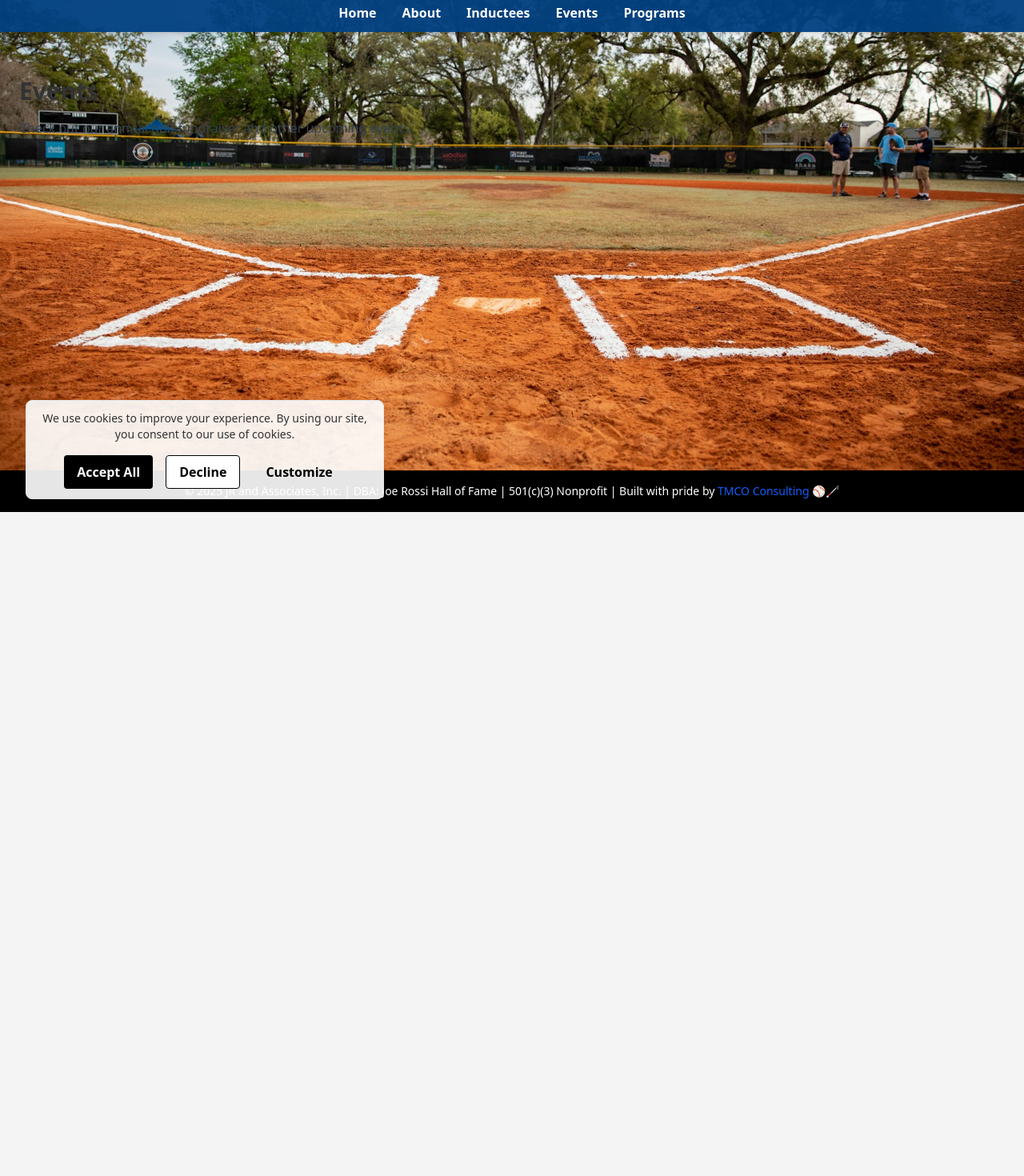
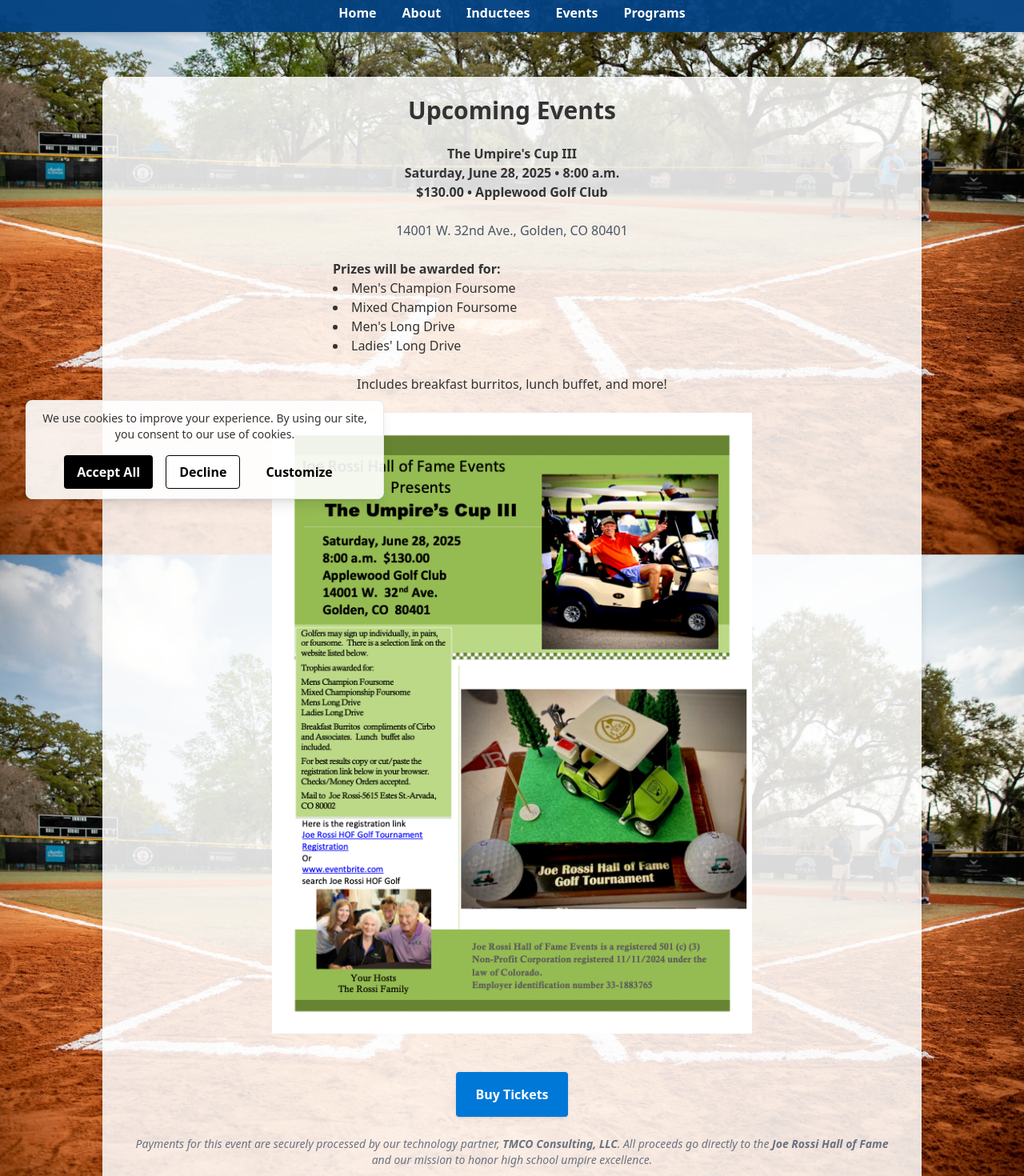
Before and after one commit to JR-and-Associates-Inc/jrhof-webapp, a Next.js app: page /events in a window 1280 px wide. Shown: the part 160-1630 px from the top of the page at 80% size. Before the commit the page ends 800 px from the top, so only its background shows below. Built offline with nearby package versions, Linux system fonts and the light colour scheme; a web font is replaced by a local one.

Commit message:
Added stripe payment

```diff
--- a/package.json
+++ b/package.json
@@ -14,6 +14,7 @@
     "@microsoft/clarity": "^1.0.0",
     "@react-pdf-viewer/core": "^3.12.0",
     "@react-pdf-viewer/default-layout": "^3.12.0",
+    "@stripe/stripe-js": "^7.3.0",
     "cookieconsent": "^3.1.1",
     "gray-matter": "^4.0.3",
     "next": "^15.3.1",
@@ -26,6 +27,7 @@
     "react-pdf": "^9.2.1",
     "rehype-raw": "^7.0.0",
     "remark-gfm": "^4.0.1",
+    "stripe": "^18.1.0",
     "xlsx": "^0.18.5"
   },
   "devDependencies": {
--- /dev/null
+++ b/src/app/api/create-checkout-session/route.ts
@@ -0,0 +1,28 @@
+import Stripe from 'stripe';
+
+const stripe = new Stripe(process.env.STRIPE_SECRET_KEY!, {
+  apiVersion: '2025-04-30.basil',
+});
+
+export async function POST(req: Request) {
+  try {
+    const origin = req.headers.get('origin') || 'http://localhost:3000';
+
+    const session = await stripe.checkout.sessions.create({
+      line_items: [{
+        price: 'price_1RMqCGFbxi1DNGUmNumQPyJl',
+        quantity: 1,
+      }],
+      mode: 'payment',
+      success_url: `${origin}/success`,
+      cancel_url: `${origin}/events`,
+    });
+
+    return Response.json({ url: session.url });
+  } catch (err: unknown) {
+    const errorMessage = err instanceof Error ? err.message : 'Unknown error';
+    return new Response(JSON.stringify({ error: errorMessage }), {
+      status: 500,
+    });
+  }
+}
--- a/src/app/events/page.tsx
+++ b/src/app/events/page.tsx
@@ -1,10 +1,73 @@
+'use client';
+import Head from 'next/head';
+import Image from 'next/image';
+import { useState } from 'react';
+
 export default function EventsPage() {
-    return (
-      <main className="p-6">
-        <h1 className="text-3xl font-semibold mb-4">Events</h1>
-        <p className="text-gray-700">
-          Check out our annual golf fundraiser and other upcoming events.
-        </p>
+  const handleBuyClick = async () => {
+    const res = await fetch('/api/create-checkout-session', {
+      method: 'POST',
+      headers: { 'Content-Type': 'application/json' },
+      body: JSON.stringify({ priceId: 'price_golfTicket', quantity: 1 }),
+    });
+    const data = await res.json();
+    if (data.url) {
+      window.location.href = data.url;
+    } else {
+      console.error('No URL returned from Stripe');
+    }
+  };
+
+  return (
+    <>
+      <Head>
+        <script async src="https://js.stripe.com/v3/buy-button.js"></script>
+      </Head>
+      <main className="w-full max-w-screen-lg mx-auto my-6 px-4 sm:px-6 lg:px-8 py-6 bg-white/85 rounded-[12px] shadow-[0_4px_12px_rgba(0,0,0,0.1)]">
+        <section id="events" className="text-center space-y-6">
+          <h2 className="text-3xl font-semibold">Upcoming Events</h2>
+          <p className="mt-4 font-bold">
+            The Umpire&#39;s Cup III<br />
+            Saturday, June 28, 2025 • 8:00 a.m.<br />
+            $130.00 • Applewood Golf Club
+          </p>
+          <p className="mt-1 text-gray-600">
+            14001 W. 32nd Ave., Golden, CO 80401
+          </p>
+          <ul className="mt-4 list-disc list-inside text-left max-w-md mx-auto">
+            <p className='text-large font-bold'>Prizes will be awarded for: </p>
+            <li>Men&#39;s Champion Foursome</li>
+            <li>Mixed Champion Foursome</li>
+            <li>Men&#39;s Long Drive</li>
+            <li>Ladies&#39; Long Drive</li>
+          </ul>
+          <p className="mt-2">Includes breakfast burritos, lunch buffet, and more!</p>
+          <div className="mt-4">
+            <Image
+              src="/golf_tournament_flyer_2025.png"
+              alt="Golf Tournament Flyer"
+              width={600}
+              height={800}
+              className="mx-auto"
+            />
+          </div>
+          <button
+            onClick={handleBuyClick}
+            className="mt-6 px-6 py-4 bg-[#0078D7] text-white font-semibold rounded shadow hover:bg-[#005fa3] transition"
+          >
+            Buy Tickets
+          </button>
+
+        </section>
+        <section>
+          <p className="text-sm text-gray-500 mt-6 text-center">
+            <em>
+              Payments for this event are securely processed by our technology partner, <strong>TMCO Consulting, LLC</strong>.
+              All proceeds go directly to the <strong>Joe Rossi Hall of Fame</strong> and our mission to honor high school umpire excellence.
+            </em>
+          </p>
+        </section>
       </main>
-    );
-  }
+    </>
+  );
+}
```
Also changed, not shown: src/api/index.js (deleted), 2 other files (tests, documents, lock files or other folders).
